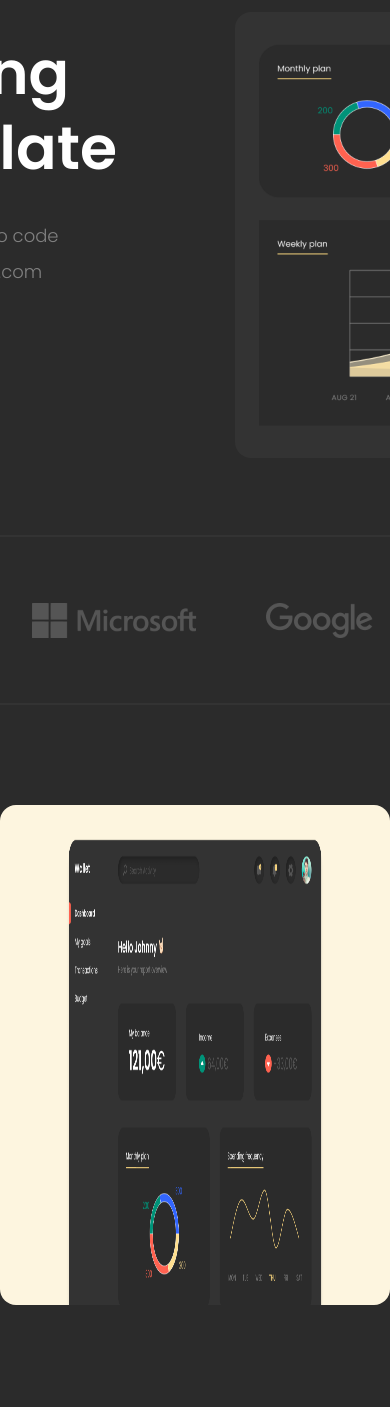
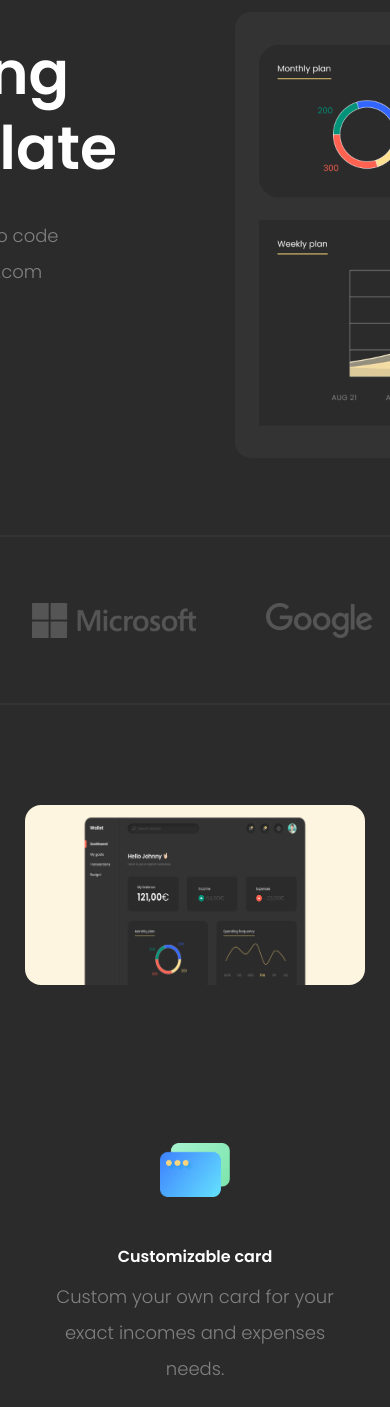
Before and after one commit to KennethEvolves/my-first-landing-page, a React (Vite) app: page / in a window 390 px wide. Shown: the part 161-1568 px from the top of the page. Built offline with nearby package versions, Linux system fonts and the light colour scheme.

Commit message:
added responsive design to ProductImage.jsx component

```diff
--- a/src/components/ProductImage.jsx
+++ b/src/components/ProductImage.jsx
@@ -1,10 +1,8 @@
 
 const ProductImage = () => {
     return (
-        <div className="h-[700px] flex flex-r justify-center items-center">
-            <div className="h-[500px] bg-y-light rounded-2xl" >
-                <img src="product.png" className="h-full" />
-            </div>
+        <div className="w-[990px] h-[500px] my-[100px] bg-y-light rounded-2xl max-md:h-[180px] max-md:w-[340px] max-lg:h-[350px] max-lg:w-[700px]">
+            <img src="product.png" className="h-full w-full" />
         </div>
     )
 }
```
